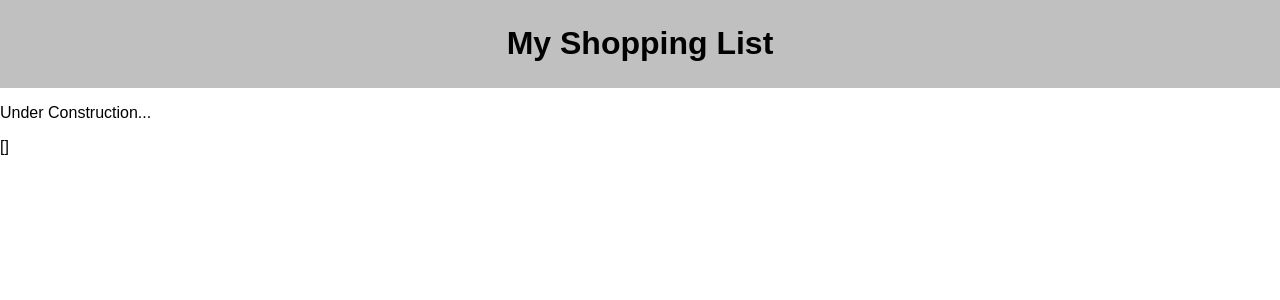
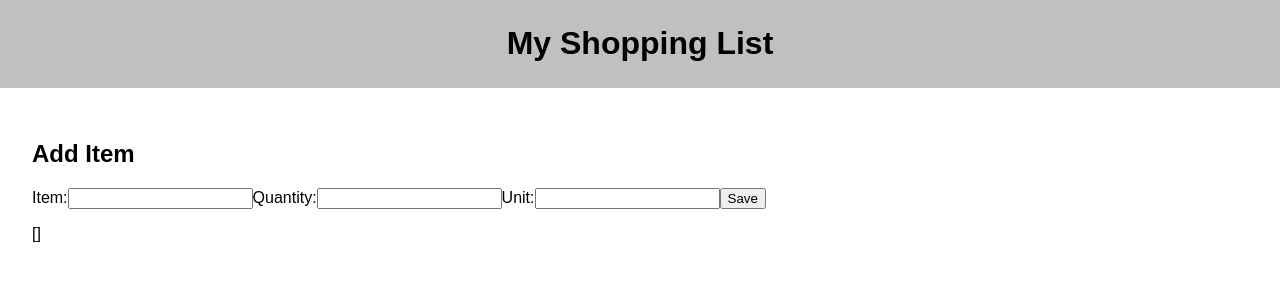
Before and after one commit to yyerthao/group-fs-react-shopping-list, a React (Create React App) app: page / in a window 1280 px wide. Shown: the top 300 px of the page. Built offline with nearby package versions, Linux system fonts and the light colour scheme; no server answers.

Commit message:
fixed post route and inputs

```diff
--- a/src/components/App/App.css
+++ b/src/components/App/App.css
@@ -1,3 +1,19 @@
+main {
+  padding: 2em;;
+}
+
+.item {
+  border: 1px solid darkblue;
+  border-radius: .5em;
+  display: inline-block;
+  width: 300px;
+  height: 250px;
+  text-align: center;
+  padding: 1em;
+  margin-right: 1em;
+  margin-bottom: 1em;
+}
+
 .banner-header {
   background-color: silver;
   text-align: center;
--- a/src/components/App/App.js
+++ b/src/components/App/App.js
@@ -5,7 +5,12 @@ import './App.css';
 class App extends Component {
 
   state = {
-    ourList: []
+    ourList: [],
+    newItem: {
+      name: '',
+      quantity: '',
+      unit: ''
+    }
   }
 
   componentDidMount() {
@@ -27,13 +32,9 @@ class App extends Component {
   } // end getList function
 
   // POST request
-  addItem = () => {
-    let newItem = {
-      name: '',
-      quantity: '',
-      unit: '',
-    }
-    axios.post('/list', newItem)
+  addItem = (event) => {
+    event.preventDefault();
+    axios.post('/list', this.state.newItem)
     .then( (response) => {
       console.log('Response:', response);
       this.getList()
@@ -44,19 +45,42 @@ class App extends Component {
     })
   }
 
-
-
+  handleChange = (event, propertyName) => {
+    console.log('Handling the change', event.target.value)
+    this.setState({
+      newItem: {
+        ...this.state.newItem,
+        [propertyName]: event.target.value
+      }
+    })
+  }
 
   render() {
+    console.log(this.state)
     return (
       <div className="App">
         <header className="banner-header">
           <h1>My Shopping List</h1>
         </header>
         <main>
-          <p>Under Construction...</p>
+          <h2>Add Item</h2>
+          <div>
+                <form onSubmit={this.addItem}>
+                    <label>Item:</label>
+                    <input type="text" value={this.state.newItem.name}
+                      onChange={(event) => this.handleChange(event, 'name')} />
+                    <label>Quantity:</label>
+                    <input type="number" value={this.state.newItem.quantity}
+                      onChange={(event) => this.handleChange(event, 'quantity')} />
+                    <label>Unit:</label>
+                    <input type="text" value={this.state.newItem.unit}
+                       onChange={(event) => this.handleChange(event, 'unit')} />
+                    <button type="submit">Save</button>
+                </form>
+            </div>
           <p>{JSON.stringify(this.state.ourList)}</p>
         </main>
+        {/* Where Input will get exported to */}
       </div>
     );
   }
```
Also changed, not shown: src/components/_template/_template.jsx (added, +9 -0 lines), 1 other file (tests, documents, lock files or other folders).
